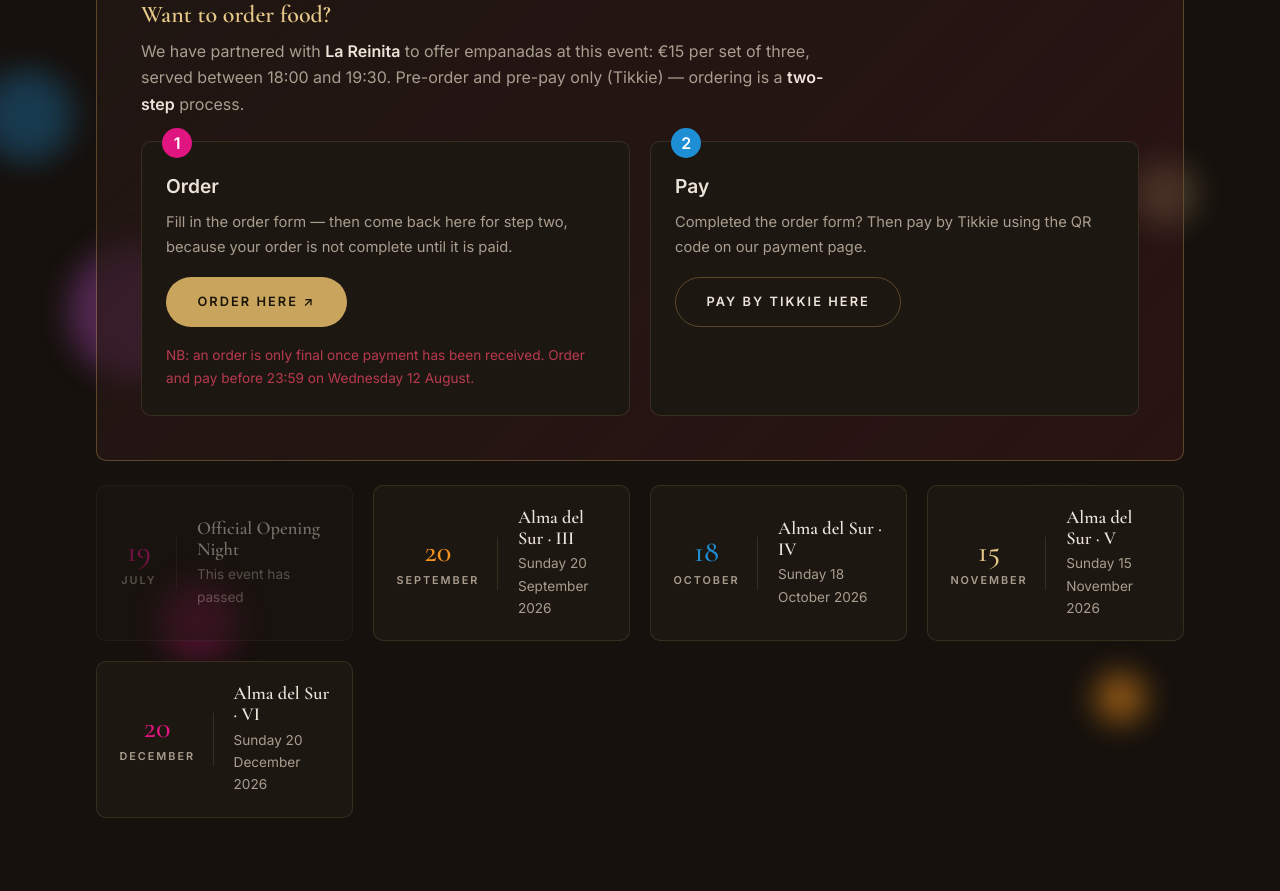
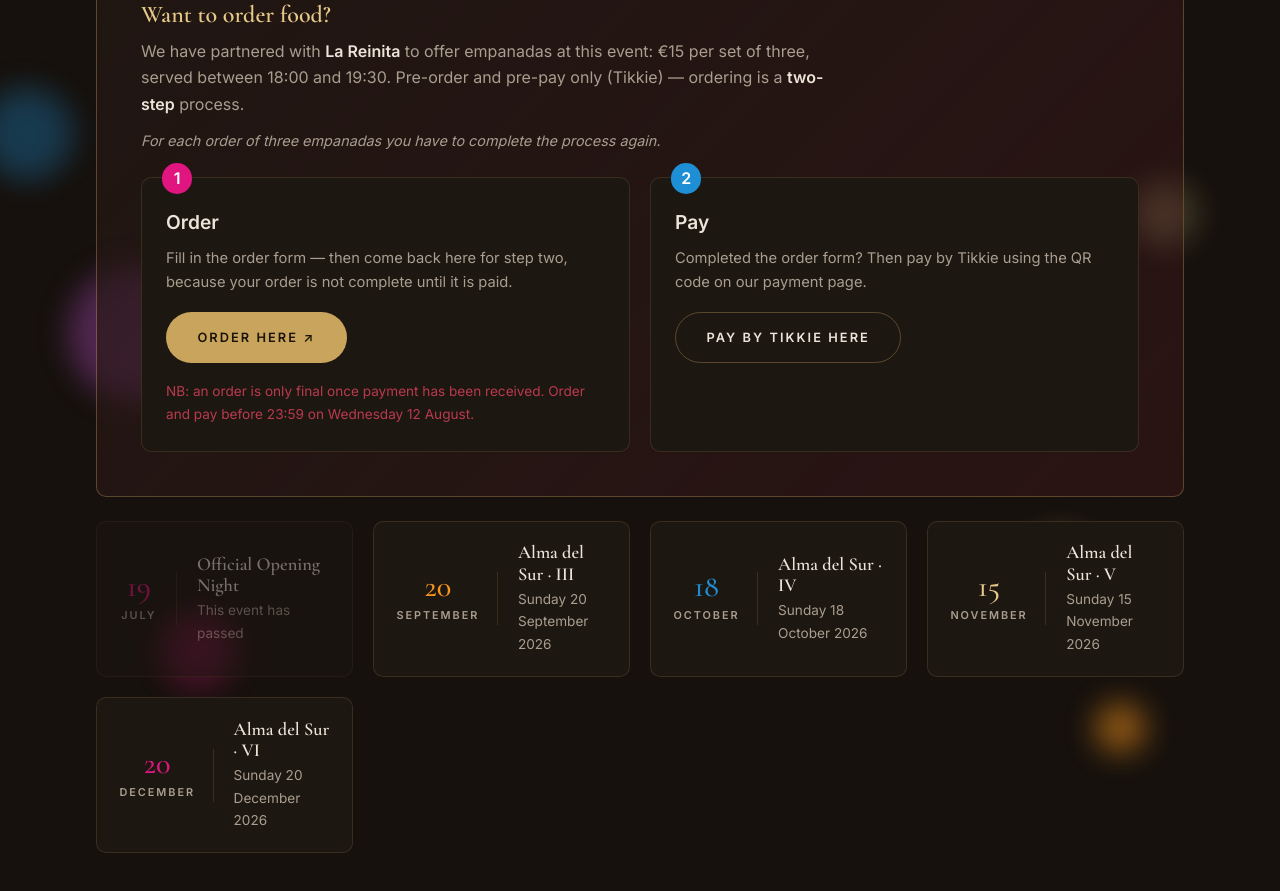
Before and after one commit to Ghostyfied/Tango11, a Vue app: page / in a window 1280 px wide. Shown: the part 2580-3471 px from the top of the page. Built offline with nearby package versions, Linux system fonts and the light colour scheme.

Commit message:
Add per-order disclaimer to the food ordering block
Co-Authored-By: Claude Fable 5 <noreply@anthropic.com>
Claude-Session: https://claude.ai/code/session_01PxPtS1UJLmzb9Vg8HWRtzp

```diff
--- a/src/components/FoodOrdering.vue
+++ b/src/components/FoodOrdering.vue
@@ -12,6 +12,9 @@ defineProps({
       empanadas at this event: {{ food.price }} per set of three, served
       between {{ food.servedWindow }}. Pre-order and pre-pay only (Tikkie) —
       ordering is a <strong>two-step</strong> process.
+    </p>
+    <p class="food-disclaimer">
+      For each order of three empanadas you have to complete the process again.
     </p>
 
     <div class="food-steps">
@@ -67,6 +70,13 @@ defineProps({
 .food-intro strong {
   color: var(--text);
   font-weight: 600;
+}
+
+.food-disclaimer {
+  color: var(--text-muted);
+  font-style: italic;
+  font-size: 0.9rem;
+  margin: -0.75rem 0 1.5rem;
 }
 
 .food-steps {
```
